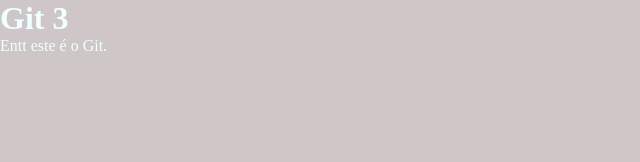
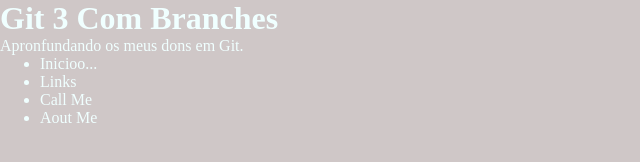
Before and after one commit to DevNats144/Git-do-Nats, a plain HTML site: page git3.html in a window 1280 px wide. Shown: the whole page, without its empty margins (0-640 px from the left). Drawn offline with Linux system fonts and the light colour scheme.

Commit message:
Atualizando o git3 na nova branch

```diff
--- a/git3.html
+++ b/git3.html
@@ -8,11 +8,21 @@
     <title>Git.ao</title>
 </head>
 <body>
-    <h1>
-         Git 3
-    </h1>
+    <header>
+        <h1>
+            Git 3 Com Branches
+        </h1>
+    </header>
 
-    <p>Entt este é o Git.</p>
+    <p>Apronfundando os meus dons em Git.</p>
+
+     <ul>
+         <li>Inicioo...</li>
+         <li>Links</li>
+         <li> Call Me</li>
+         <li>Aout Me</li>
+     </ul>
+
     <script src="assets/js/app.js"></script>
 
 </body>
```
Also changed, not shown: 5 other files.
